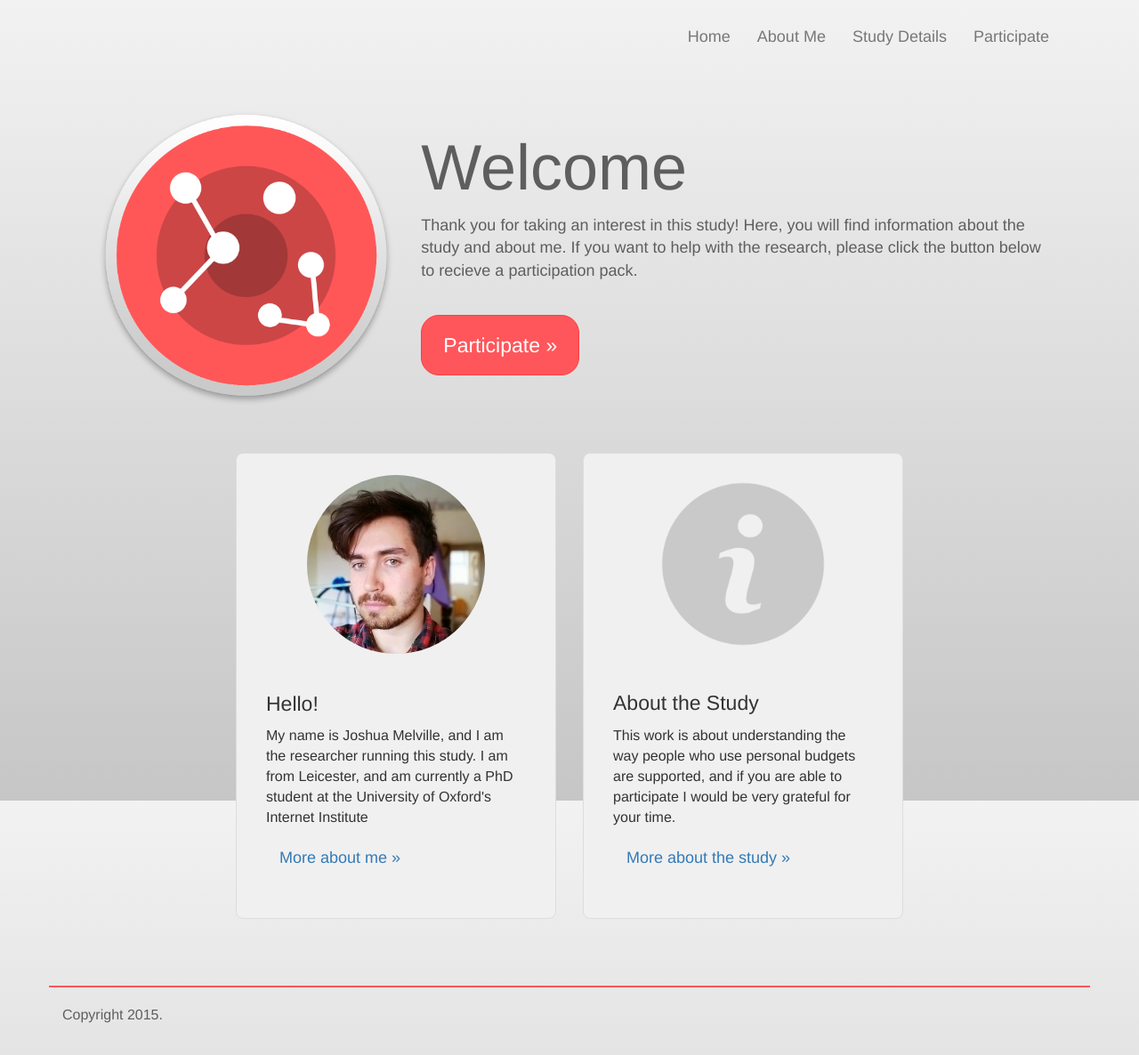
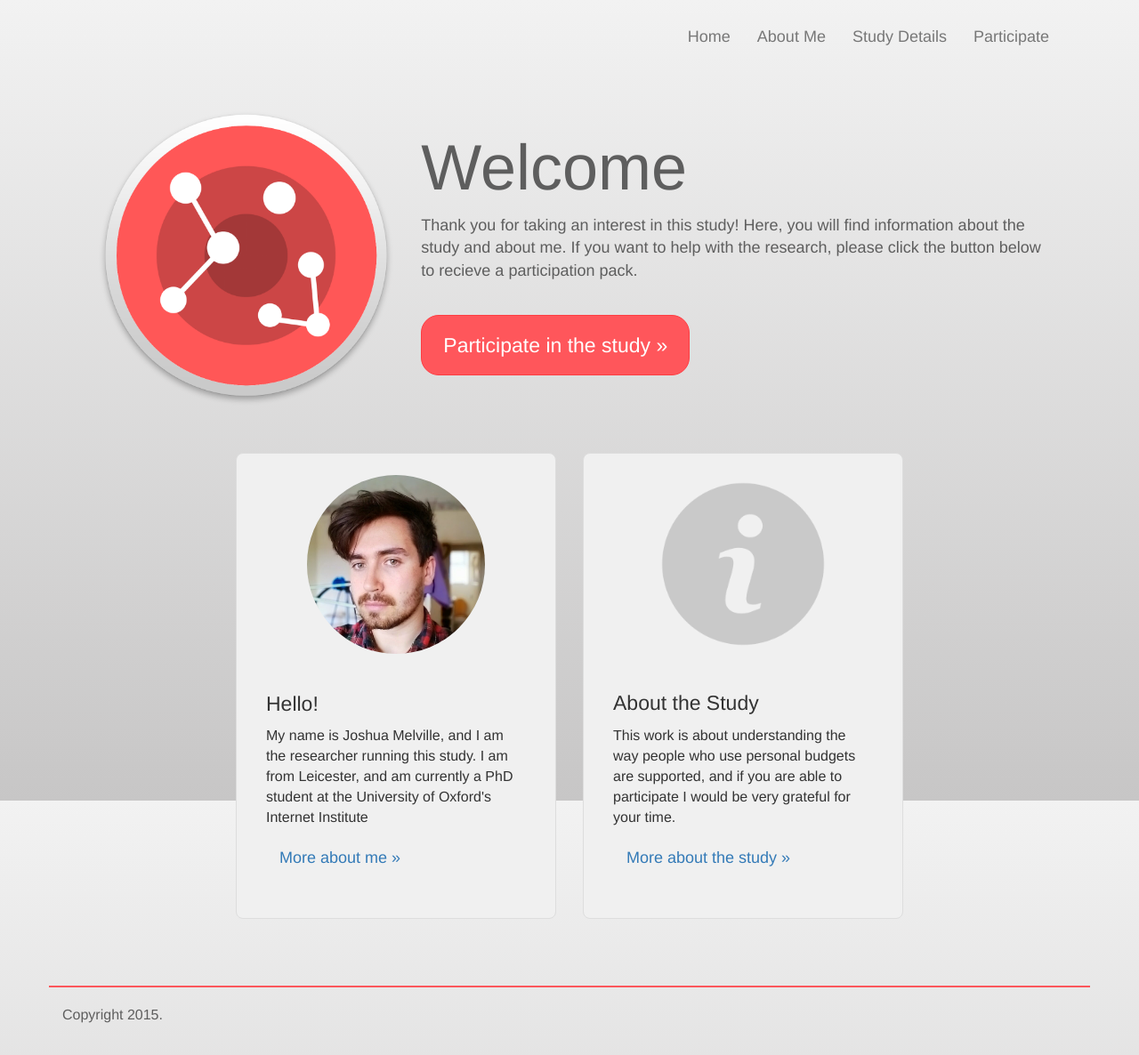
Before and after one commit to jthrilly/pbstudy, a Jekyll site: the page built from index.html, in a window 1280 px wide. Shown: the whole page at 89% size. Built offline with Jekyll 4.4.1, drawn with Linux system fonts in a browser that asks for light colours.

Commit message:
participate in the study

```diff
--- a/index.html
+++ b/index.html
@@ -11,7 +11,7 @@
             <h1>Welcome</h1>
             <p>Thank you for taking an interest in this study! Here, you will find information about the study and about me. If you want to help with the research, please click the button below to recieve a participation pack.</p>
             <br/>
-            <a class="btn btn-lg btn-info" href="../../components/#navbar" role="button">Participate &raquo;</a>
+            <a class="btn btn-lg btn-info" href="../../components/#navbar" role="button">Participate in the study &raquo;</a>
         </div>
     </div>
 </div>
```
